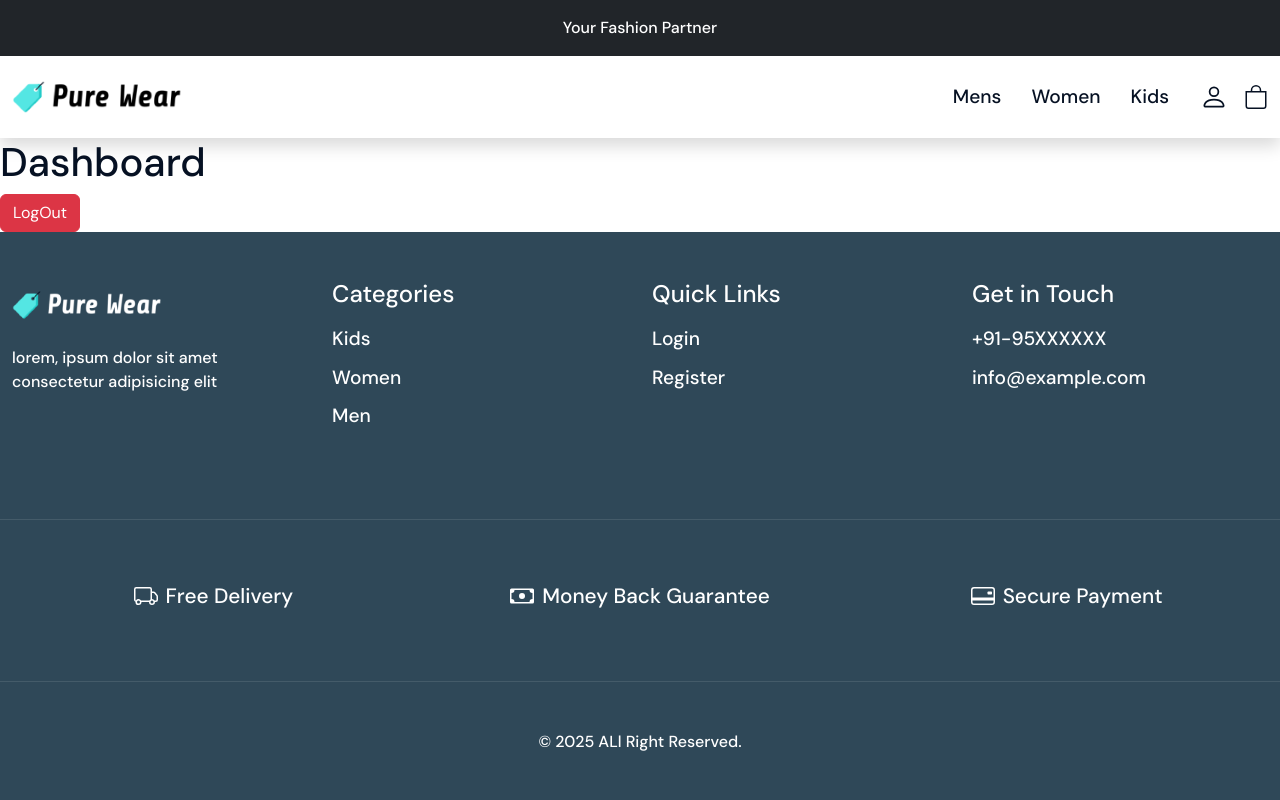
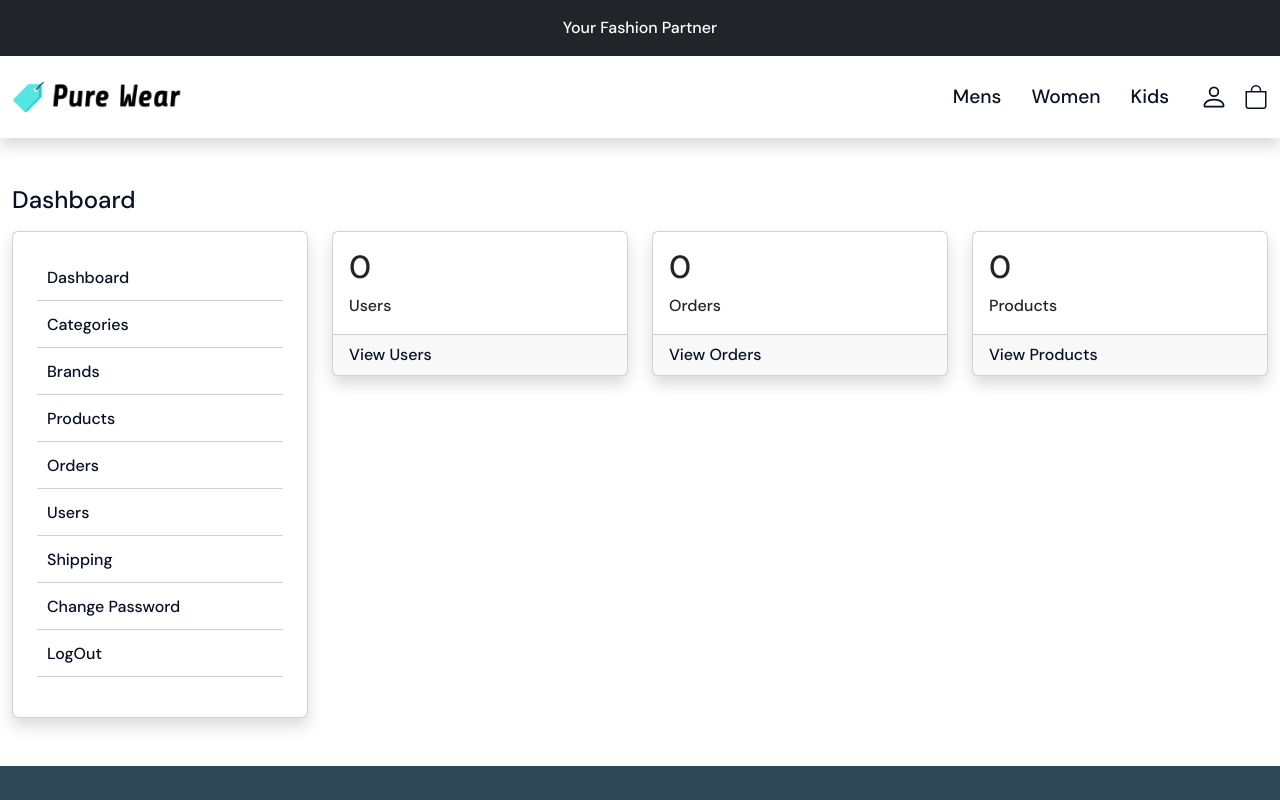
Before and after one commit to Tibro0/pure-wear, a React (Vite) app in the folder frontend/: page /admin/dashboard in a window 1280 px wide. Shown: the top 800 px of the page. Built offline with nearby package versions, Linux system fonts and the light colour scheme; sample sign-in values are in the browser's storage.

Commit message:
React Admin Dashboard Page Design

```diff
--- a/frontend/src/assets/css/style.scss
+++ b/frontend/src/assets/css/style.scss
@@ -254,3 +254,23 @@ footer {
     width: 450px;
 }
 /* Login End */
+
+/* Admin Dashboard Start */
+.sidebar{
+    ul{
+        li{
+            border-bottom: 1px solid rgba(6, 17, 35, 0.2);
+            margin-bottom: 2px;
+            a{
+                display: block;
+                padding: 10px;
+                color: $primary-black;
+                &:hover{
+                    color: $primary-color;
+                    transition: all 0.3 ease-in-out;
+                }
+            }
+        }
+    }
+}
+/* Admin Dashboard End */
--- a/frontend/src/components/admin/Dashboard.jsx
+++ b/frontend/src/components/admin/Dashboard.jsx
@@ -1,15 +1,60 @@
-import React, { useContext } from 'react'
+import React from 'react'
 import Layout from '../common/Layout'
-import { AdminAuthContext } from '../context/AdminAuth'
+import Sidebar from '../common/Sidebar'
+import { Link } from 'react-router-dom'
 
 const Dashboard = () => {
-    const {logout} = useContext(AdminAuthContext);
-  return (
-    <Layout>
-        <h1>Dashboard</h1>
-        <button className='btn btn-danger' onClick={logout}>LogOut</button>
-    </Layout>
-  )
+    return (
+        <Layout>
+            <div className='container'>
+                <div className='row'>
+                    <div className='d-flex justify-content-between mt-5 pb-3'>
+                        <h4 className='h4 pb-0 mb-0'>Dashboard</h4>
+                    </div>
+                    <div className='col-md-3'>
+                        <Sidebar />
+                    </div>
+                    <div className='col-md-9'>
+                        <div className='row'>
+                            <div className='col-md-4'>
+                                <div className='card shadow'>
+                                    <div className='card-body'>
+                                        <h2>0</h2>
+                                        <span>Users</span>
+                                    </div>
+                                    <div className='card-footer'>
+                                        <Link to="#">View Users</Link>
+                                    </div>
+                                </div>
+                            </div>
+                            <div className='col-md-4'>
+                                <div className='card shadow'>
+                                    <div className='card-body'>
+                                        <h2>0</h2>
+                                        <span>Orders</span>
+                                    </div>
+                                    <div className='card-footer'>
+                                        <Link to="#">View Orders</Link>
+                                    </div>
+                                </div>
+                            </div>
+                            <div className='col-md-4'>
+                                <div className='card shadow'>
+                                    <div className='card-body'>
+                                        <h2>0</h2>
+                                        <span>Products</span>
+                                    </div>
+                                    <div className='card-footer'>
+                                        <Link to="#">View Products</Link>
+                                    </div>
+                                </div>
+                            </div>
+                        </div>
+                    </div>
+                </div>
+            </div>
+        </Layout>
+    )
 }
 
 export default Dashboard
--- a/frontend/src/components/common/Footer.jsx
+++ b/frontend/src/components/common/Footer.jsx
@@ -1,5 +1,6 @@
 import React from 'react'
 import LogoBlack from '../../assets/images/logo-white.png'
+import { Link } from 'react-router-dom'
 
 const Footer = () => {
     return (
@@ -7,7 +8,7 @@ const Footer = () => {
             <div className='container'>
                 <div className='row mb-5'>
                     <div className='col-md-3 pb-sm-4'>
-                        <img src={LogoBlack} alt="" width={150} />
+                        <Link to="/"><img src={LogoBlack} alt="" width={150} /></Link>
                         <div className='pt-3 pe-5'>lorem, ipsum dolor sit amet consectetur adipisicing elit</div>
                     </div>
                     <div className='col-md-3 pb-sm-4'>
--- /dev/null
+++ b/frontend/src/components/common/Sidebar.jsx
@@ -0,0 +1,26 @@
+import React, { useContext } from 'react'
+import { Link } from 'react-router-dom';
+import { AdminAuthContext } from '../context/AdminAuth'
+
+const Sidebar = () => {
+    const {logout} = useContext(AdminAuthContext);
+    return (
+        <div className='card shadow mb-5 sidebar'>
+            <div className='card-body p-4'>
+                <ul>
+                    <li><Link to="">Dashboard</Link></li>
+                    <li><Link to="">Categories</Link></li>
+                    <li><Link to="">Brands</Link></li>
+                    <li><Link to="">Products</Link></li>
+                    <li><Link to="">Orders</Link></li>
+                    <li><Link to="">Users</Link></li>
+                    <li><Link to="">Shipping</Link></li>
+                    <li><Link to="">Change Password</Link></li>
+                    <li><a href="javascript:;" onClick={logout}>LogOut</a></li>
+                </ul>
+            </div>
+        </div>
+    )
+}
+
+export default Sidebar
```
